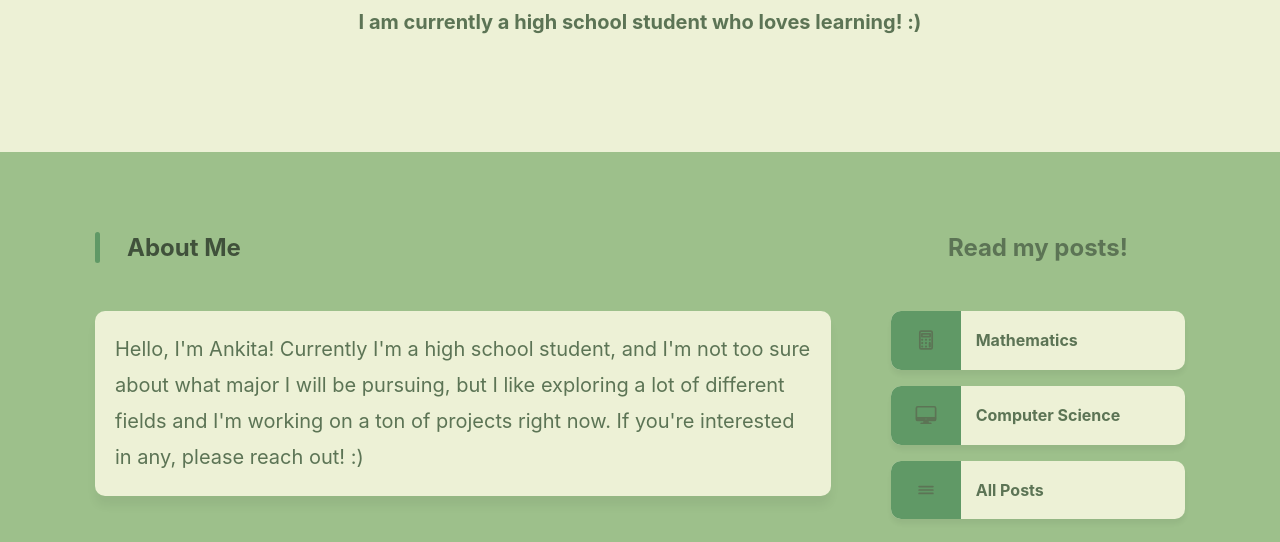
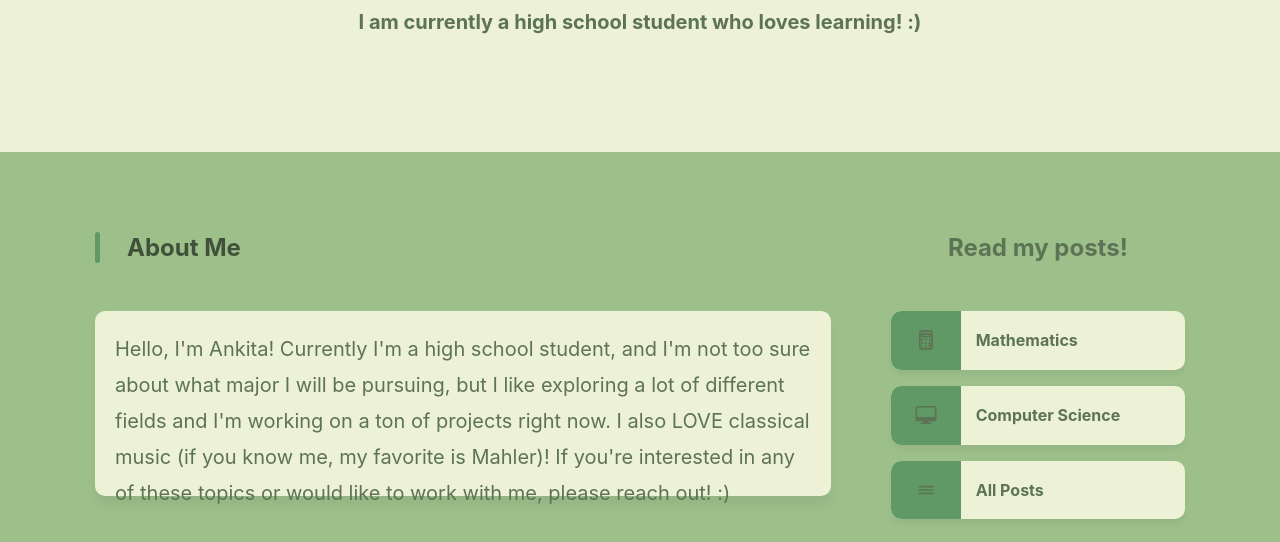
Before and after one commit to avpednekar/STEPSTART, a plain HTML site: page aboutme.html in a window 1280 px wide. Shown: the part 258-800 px from the top of the page. Drawn offline with nearby package versions, Linux system fonts and the light colour scheme.

Commit message:
Update aboutme.html

```diff
--- a/aboutme.html
+++ b/aboutme.html
@@ -165,7 +165,7 @@
 
             <p class="aboutme-text">
 
-                Hello, I'm Ankita! Currently I'm a high school student, and I'm not too sure about what major I will be pursuing, but I like exploring a lot of different fields and I'm working on a ton of projects right now. If you're interested in any, please reach out! :)
+                Hello, I'm Ankita! Currently I'm a high school student, and I'm not too sure about what major I will be pursuing, but I like exploring a lot of different fields and I'm working on a ton of projects right now. I also LOVE classical music (if you know me, my favorite is Mahler)! If you're interested in any of these topics or would like to work with me, please reach out! :)
               <br>
 
             </p>
```
